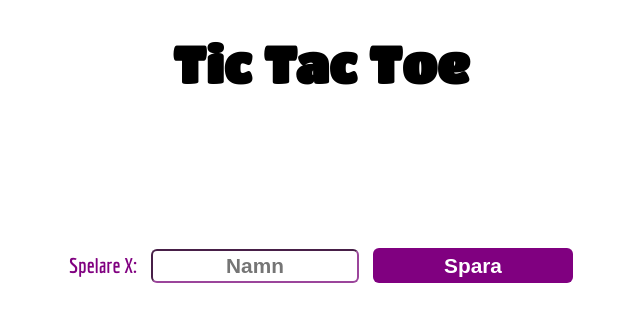
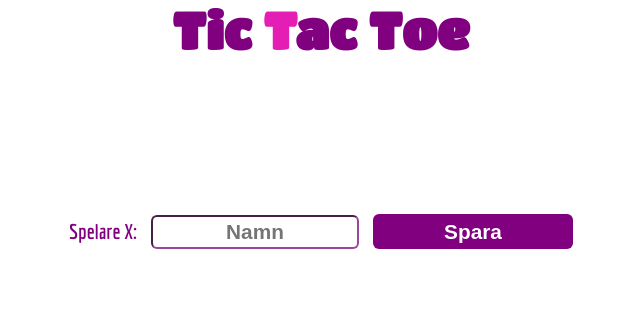
Before and after one commit to Carinalak/Tic-Tac-Toe, a Vue app: page / in a window 1280 px wide. Shown: the top 322 px of the page, without its empty margins (319-959 px from the left). Built offline with nearby package versions, Linux system fonts and the light colour scheme.

Commit message:
:lipstick: styling

```diff
--- a/src/App.vue
+++ b/src/App.vue
@@ -5,11 +5,18 @@ import AddPlayer from "./components/AddPlayer.vue";
 
 </script>
 <template>
-<h1> Tic Tac Toe</h1>
+<h1>Tic <span class="t2">T</span>ac Toe</h1>
 
-    <AddPlayer  />
+    <AddPlayer />
 
 </template>
 <style scoped>
-
+h1 {
+    margin-bottom: 0;
+    margin-top: 0;
+    color: purple;
+}
+.t2 {
+    color: rgb(228, 29, 181);
+}
 </style>
--- a/src/components/StartGame.vue
+++ b/src/components/StartGame.vue
@@ -86,13 +86,16 @@ watch(gameDraw, (isDraw) => {
         <button @click="$emit('resetPlayers')" class="reset-button">Logga in på nytt</button>
       </div>
 
+  <div class="score-container" v-if="playerX && playerO">
+        <p><span class="name-color">{{ playerX.name }}</span>: {{ playerX.points }} poäng<br>
+        <span class="name-color">{{ playerO.name }}</span>: {{ playerO.points }} poäng</p>
+  </div>
     </div>
   </section>
-  <div class="score-container" v-if="playerX && playerO">
-        <p><span class="name-color">{{ playerX.name }}</span>: {{ playerX.points }} poäng<br>
-          <span class="name-color">{{ playerO.name }}</span> {{ playerO.points }} poäng</p>
-    </div>
+
+
   </div>
+
 </template>
 <style scoped>
 h3 {
@@ -114,16 +117,22 @@ h3 {
     flex-direction: column;
     align-items: center;
     justify-content: center;
-
 }
 
 .score-container {
     display: flex;
     flex-direction: column;
     justify-content: center;
-    margin-left: 20px;
+    align-items: center;
     font-size: 1.5rem;
     font-weight: bold;
+    height: 50px;
+    width: 300px;
+    border: 1px solid purple;
+    background-color: rgb(206, 171, 239);
+    border-radius: 5px;
+    margin-top: 5px;
+    margin-bottom: 20px;
 }
 
 .game-container {
@@ -135,9 +144,9 @@ h3 {
 }
 .all-container {
   display: flex;
-    flex-direction: row;
-    align-items: center;
-    justify-content: center;
+  flex-direction: row;
+  align-items: center;
+  justify-content: center;
 }
 
 .name-color {
```
